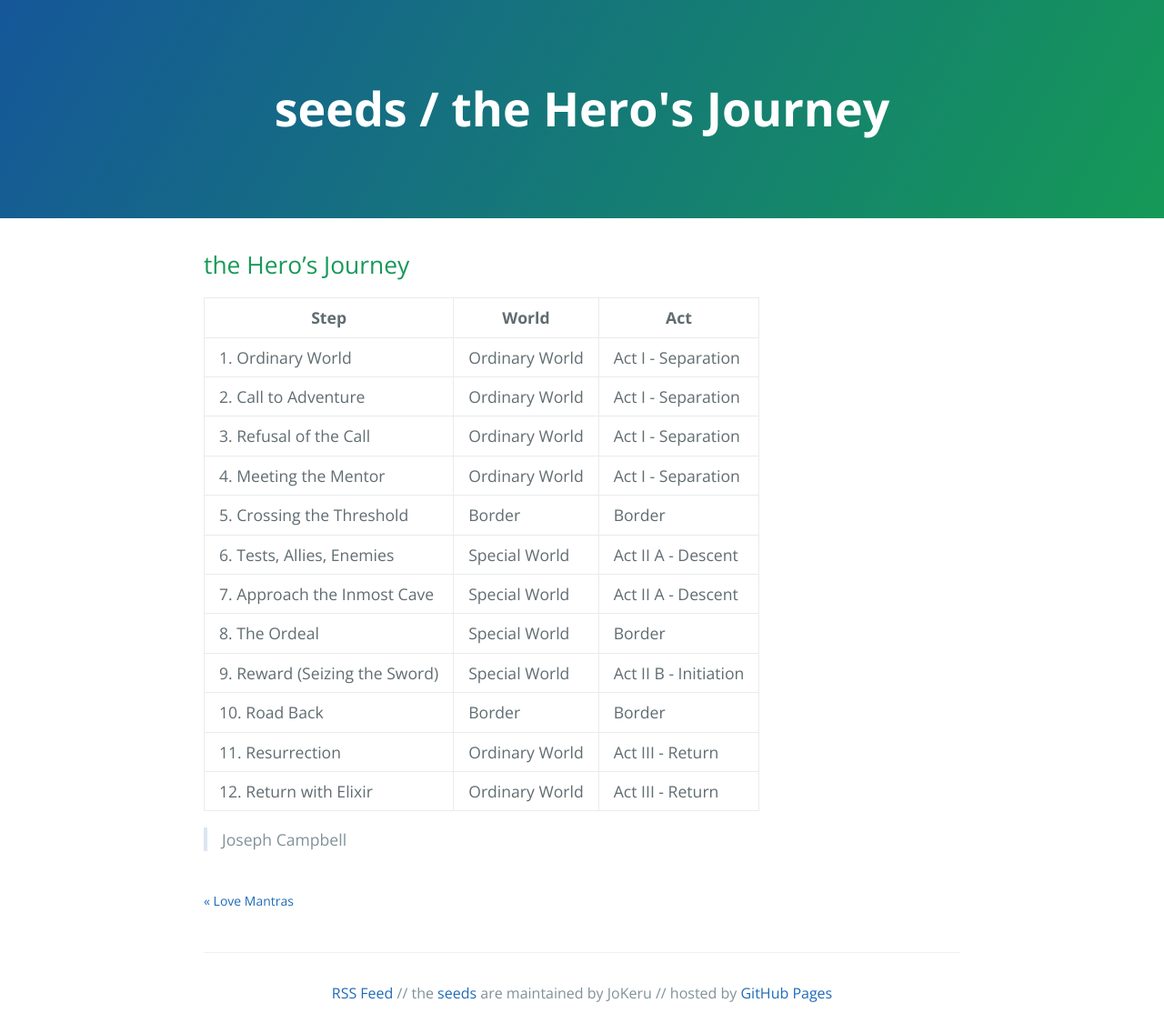
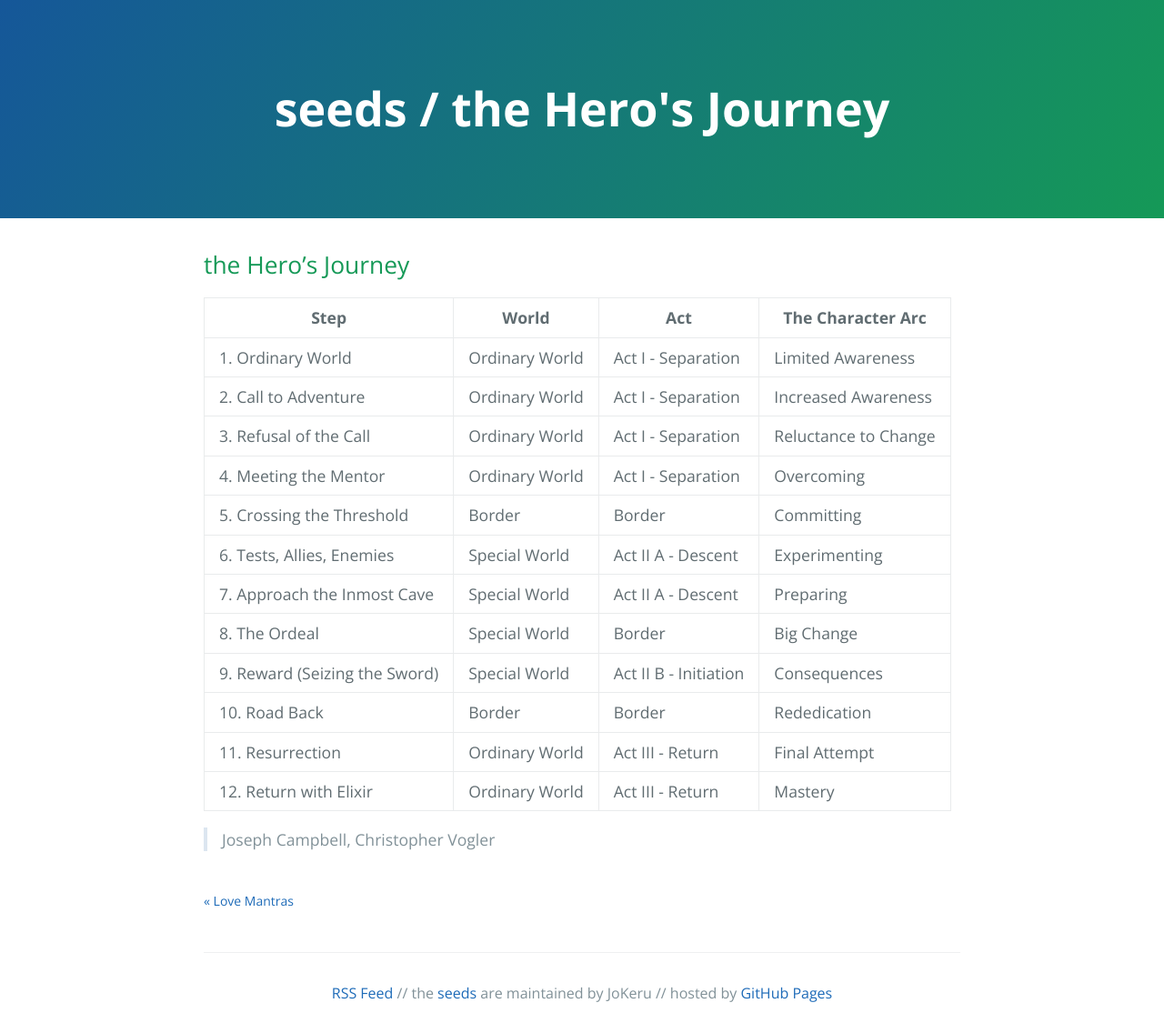
Before and after one commit to jokeru/seeds, a Jekyll site: the page built from _posts/2021-04-10-the_heros_journey.md, in a window 1280 px wide. Shown: the whole page at 91% size. Built offline with Jekyll 4.4.1, drawn with Linux system fonts in a browser that asks for light colours; comment, search, counter and statistics services are not loaded.

Commit message:
Update 2021-04-10-the_heros_journey.md

```diff
--- a/_posts/2021-04-10-the_heros_journey.md
+++ b/_posts/2021-04-10-the_heros_journey.md
@@ -8,19 +8,19 @@
 
 ## the Hero's Journey
 
-| Step | World | Act |
-|------|-------|-----|
-| 1. Ordinary World | Ordinary World | Act I - Separation |
-| 2. Call to Adventure | Ordinary World | Act I - Separation |
-| 3. Refusal of the Call | Ordinary World | Act I - Separation |
-| 4. Meeting the Mentor | Ordinary World | Act I - Separation |
-| 5. Crossing the Threshold | Border | Border |
-| 6. Tests, Allies, Enemies | Special World | Act II A - Descent |
-| 7. Approach the Inmost Cave | Special World | Act II A - Descent |
-| 8. The Ordeal | Special World | Border |
-| 9. Reward (Seizing the Sword) | Special World | Act II B - Initiation|
-| 10. Road Back | Border | Border |
-| 11. Resurrection | Ordinary World | Act III - Return |
-| 12. Return with Elixir | Ordinary World | Act III - Return |
+| Step | World | Act | The Character Arc |
+|------|-------|-----|-------------------|
+| 1. Ordinary World | Ordinary World | Act I - Separation | Limited Awareness |
+| 2. Call to Adventure | Ordinary World | Act I - Separation | Increased Awareness |
+| 3. Refusal of the Call | Ordinary World | Act I - Separation | Reluctance to Change |
+| 4. Meeting the Mentor | Ordinary World | Act I - Separation | Overcoming |
+| 5. Crossing the Threshold | Border | Border | Committing |
+| 6. Tests, Allies, Enemies | Special World | Act II A - Descent | Experimenting |
+| 7. Approach the Inmost Cave | Special World | Act II A - Descent | Preparing |
+| 8. The Ordeal | Special World | Border | Big Change |
+| 9. Reward (Seizing the Sword) | Special World | Act II B - Initiation| Consequences |
+| 10. Road Back | Border | Border |  Rededication |
+| 11. Resurrection | Ordinary World | Act III - Return | Final Attempt |
+| 12. Return with Elixir | Ordinary World | Act III - Return | Mastery |
 
-> Joseph Campbell
+> Joseph Campbell, Christopher Vogler
```
